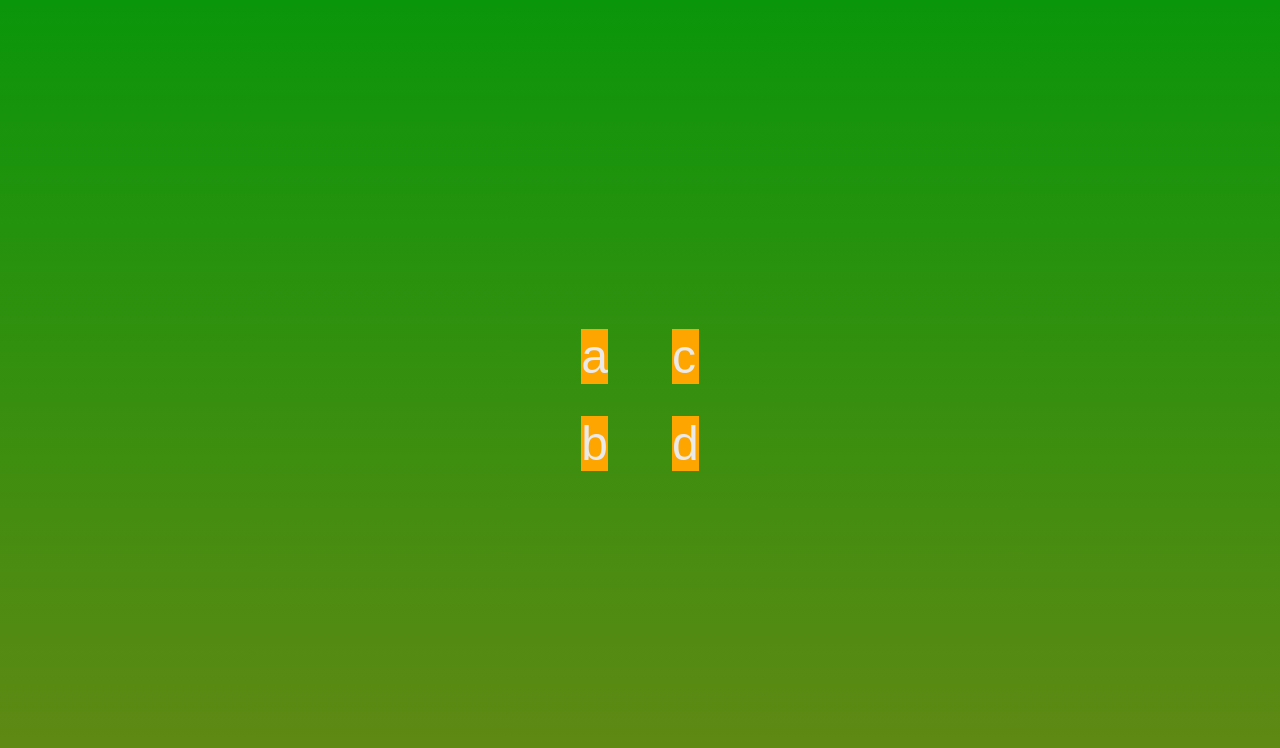
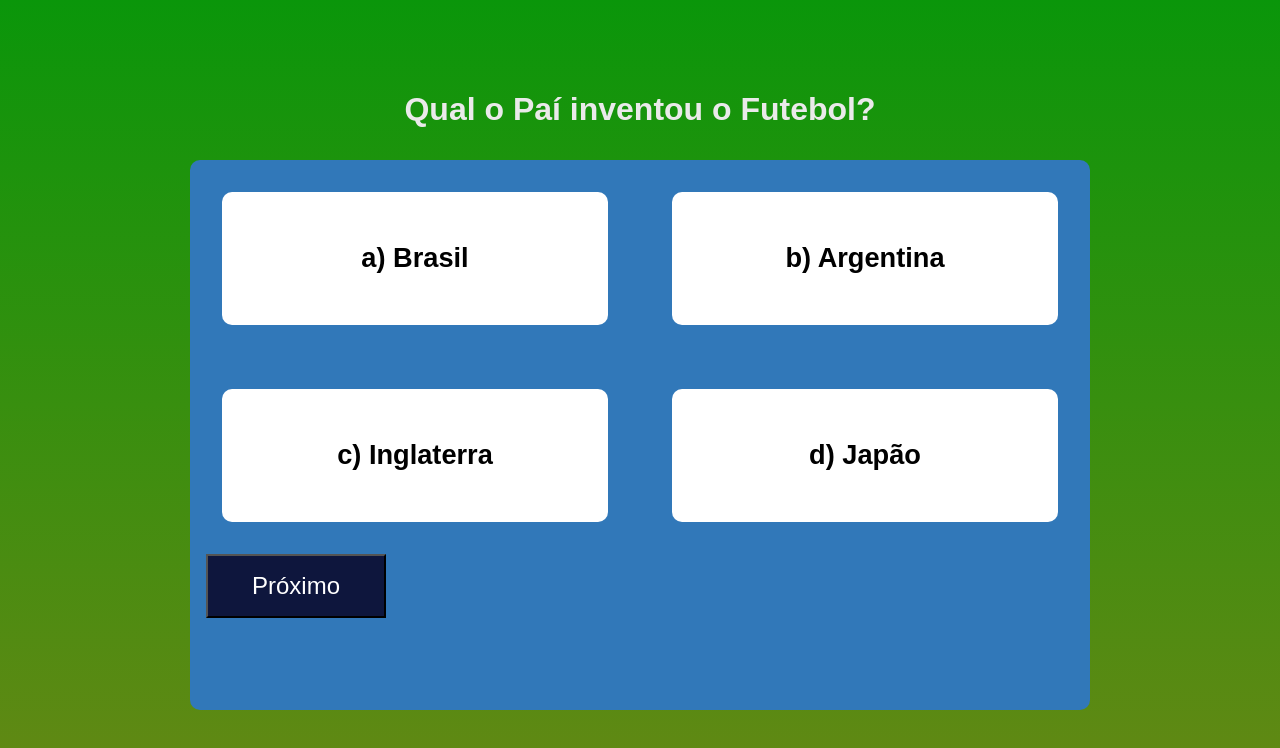
Before and after one commit to wesleydearaujoteixeira/quiz-answer-question, a React (Vite) app in the folder quiz/: page / in a window 1280 px wide. Shown: the top 748 px of the page. Built offline with nearby package versions, Linux system fonts and the light colour scheme; the HTML template or start-up script is replaced by a standard one.

Commit message:
update of the project

```diff
--- a/quiz/src/App.css
+++ b/quiz/src/App.css
@@ -14,15 +14,50 @@
   color: #eaeaea;
   font-family: Arial, Helvetica, sans-serif;
   font-weight: 400;
+  display:flex;
+  flex-direction: column;
 }
 
-.ul-container {
+.container > h1 {
+  font-size: 1.7rem;
+  background-color: white;
+  color: black;
+  margin: 2rem;
+  border-radius: 10px;
+  padding: 5px;
+  cursor: pointer;
   display: flex;
-  list-style-type: none;
+  justify-content: center;
+  align-items: center;
 }
 
-.ul-container > div > li  {
-  font-size: 3rem;
-  background-color: orange;
-  margin: 2rem;
+.container {
+  background-color: rgb(49, 120, 185);
+  color: black;
+  height: 550px;
+  width: 900px;
+  border-radius: 10px;
+  display: grid;
+  grid-template-columns: 1fr 1fr;
+  list-style-type: none;
+  margin-top: 2rem;
 }
+
+
+.container > div {
+  width: 50%;
+  margin-left: 1rem;
+
+}
+
+
+.container > div > button {
+  background-color: rgb(14, 22, 61);
+  width: 80%;
+  color: white;
+  font-size: 1.5rem;
+  margin: auto;
+  padding: 1rem;
+  text-align: center;
+  cursor: pointer;
+}
--- a/quiz/src/App.tsx
+++ b/quiz/src/App.tsx
@@ -1,22 +1,42 @@
 
+import { useState } from 'react'
 import './App.css'
+import { questios_answers} from './questions/quetions'
 
 function App() {
+
+
+  const [currentIndex, setCurrentIndex] = useState(0);
+
+
+  const theNextQuestion = () => {
+
+    if(questios_answers.length > currentIndex && currentIndex === questios_answers.length - 2){
+      setCurrentIndex(0);
+    }
+    else {
+      setCurrentIndex(currentIndex + 1);
+    }
+
+    console.log('length: ', questios_answers.length);
+    console.log('currentIndex: ', currentIndex);
+
+
+  };
 
   return (
     <>
       <div className='main'>
-        <section>
-          <ul className='ul-container'>
-            <div>
-              <li>a</li>
-              <li>b</li>
-            </div>
-            <div>
-              <li>c</li>
-              <li>d</li>
-            </div>
-          </ul>
+
+      <h1>{questios_answers[currentIndex].title}</h1>
+
+        <section className='container'>
+          {questios_answers[currentIndex].questions.map((item) => {
+            return (
+                <h1> {item} </h1>
+            );
+          })}
+          <div><button onClick={() => theNextQuestion()}> Próximo </button></div>
         </section>
       </div>
     </>
--- /dev/null
+++ b/quiz/src/questions/quetions.ts
@@ -0,0 +1,133 @@
+export type QuestionAnswers = {
+    id: number,
+    title: string,
+    questions: string[],
+    currect: number
+}
+
+
+export const questios_answers:  QuestionAnswers[] = [
+
+
+            {
+                id: 1,
+                title: 'Qual o Paí inventou o Futebol?',
+
+                questions: [
+                    ' a) Brasil',
+                    ' b) Argentina',
+                    ' c) Inglaterra',
+                    ' d) Japão',
+                ],
+
+                currect: 0
+            },
+
+            {
+                id: 2,
+                title: 'Quem descobriu a teoria da Relatividade',
+                questions: [
+                     'a) Isaac Newton',
+                     'b) Sócrates',
+                     'c) Bleise Pascal',
+                     'd) Albert Einstein',
+                ],
+
+                currect: 3
+            },
+
+            {
+                id: 4,
+                title: 'Qual número é usado para calcular a área da circunferência?',
+                questions: [
+                     'a) 2,72',
+                     'b) 17,28',
+                     'c) 3,14',
+                     'd) 1,34',
+                ],
+
+                currect: 2
+            },
+            {
+                id: 4,
+                title: 'Qual número é usado para calcular a área da circunferência?',
+                questions: [
+                     'a) 2,72',
+                     'b) 17,28',
+                     'c) 3,14',
+                     'd) 1,34',
+                ],
+
+                currect: 2
+            }, {
+                id: 4,
+                title: 'Qual número é usado para calcular a área da circunferência?',
+                questions: [
+                     'a) 2,72',
+                     'b) 17,28',
+                     'c) 3,14',
+                     'd) 1,34',
+                ],
+
+                currect: 2
+            },
+
+             {
+                id: 4,
+                title: 'Qual número é usado para calcular axxxxxxxxxxxxxxxxxxxxxxxxxxxxxxxxxxxxxxxxxx área da circunferência?',
+                questions: [
+                     'a) 2,72',
+                     'b) 17,28',
+                     'c) 3,14',
+                     'd) 1,34',
+                ],
+
+                currect: 2
+            }, {
+                id: 4,
+                title: 'Qual número é usado para calcul54335464575687568642345436ar a área da circunferência?',
+                questions: [
+                     'a) 2,72',
+                     'b) 17,28',
+                     'c) 3,14',
+                     'd) 1,34',
+                ],
+
+                currect: 2
+            }, {
+                id: 4,
+                title: 'Qual número é usado para calc34345r24313123123123ular a área da circunferência?',
+                questions: [
+                     'a) 2,72',
+                     'b) 17,28',
+                     'c) 3,14',
+                     'd) 1,34',
+                ],
+
+                currect: 2
+            }, {
+                id: 4,
+                title: 'Qual número é usadfggrtr554444444 para calcular a área da circunferência?',
+                questions: [
+                     'a) 2,72',
+                     'b) 17,28',
+                     'c) 3,14',
+                     'd) 1,34',
+                ],
+
+                currect: 2
+            }, {
+                id: 4,
+                title: 'Qual número é dsadasdasdasusado para calcular a área da circunferência?',
+                questions: [
+                     'a) 2,72',
+                     'b) 17,28',
+                     'c) 3,14',
+                     'd) 1,34',
+                ],
+
+                currect: 2
+            },
+
+
+]
```
